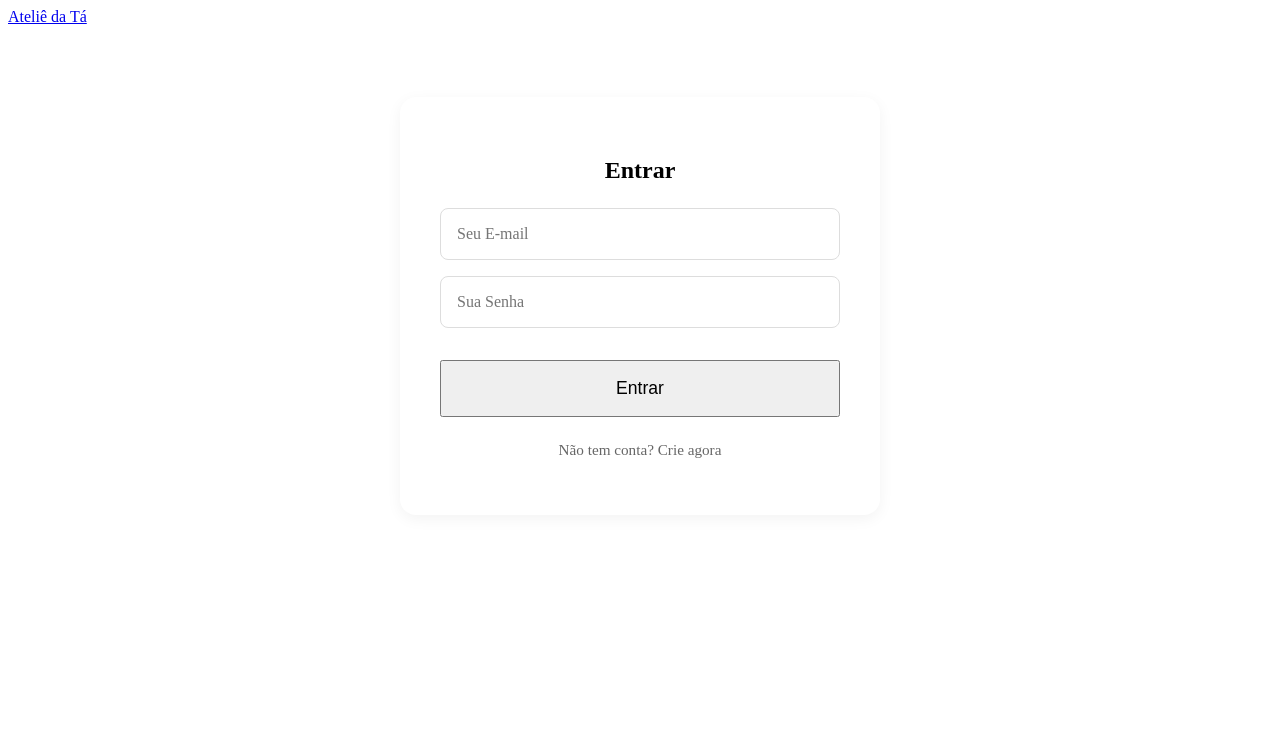
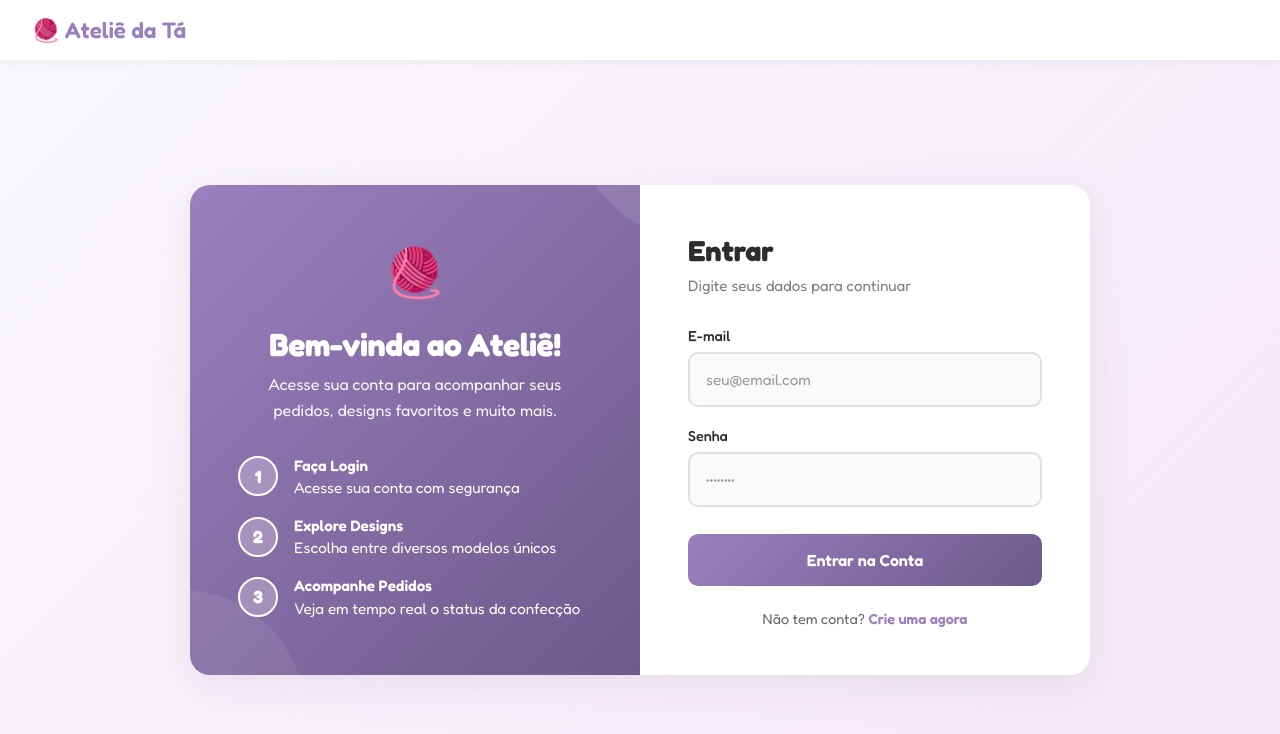
Before and after one commit to wellingtonlcoelho/Ateli-Croch-da-Ta-, a plain HTML site: page login.html in a window 1280 px wide. Drawn offline with Linux system fonts and the light colour scheme.

Commit message:
✨ Redesenhar página de login com design atrativo e paleta de cores do site

```diff
--- a/login.html
+++ b/login.html
@@ -4,30 +4,86 @@
   <meta charset="UTF-8">
   <meta name="viewport" content="width=device-width, initial-scale=1.0">
   <title>Login - Ateliê da Tá</title>
-  <link rel="stylesheet" href="index.css">
-  <link href="https://fonts.googleapis.com/css2?family=Fredoka:wght@400;500;600&display=swap" rel="stylesheet">
+  <link rel="stylesheet" href="auth-styles.css">
+  <link href="https://fonts.googleapis.com/css2?family=Fredoka:wght@400;500;600;700&display=swap" rel="stylesheet">
 </head>
 <body>
   <header>
-    <a href="index.html" class="logo">Ateliê da Tá</a>
+    <a href="index.html" class="logo">🧶 Ateliê da Tá</a>
   </header>
 
-  <main style="display: flex; justify-content: center; align-items: center; min-height: 70vh;">
-    <div style="background: white; padding: 2.5rem; border-radius: 16px; box-shadow: 0 4px 15px rgba(0,0,0,0.05); width: 100%; max-width: 400px; margin: 2rem;">
-      <h2 style="text-align: center; color: var(--text-dark); margin-bottom: 1.5rem;">Entrar</h2>
+  <main>
+    <div class="auth-wrapper">
+      <!-- PAINEL ESQUERDO - VISUAL/INSPIRAÇÃO -->
+      <div class="auth-left">
+        <div class="auth-left-content">
+          <div class="brand">🧶</div>
+          <h1>Bem-vinda ao Ateliê!</h1>
+          <p>Acesse sua conta para acompanhar seus pedidos, designs favoritos e muito mais.</p>
 
-      <form id="login-form" style="display: flex; flex-direction: column; gap: 1rem;">
-        <div id="error-msg" style="color: #d9534f; text-align: center; display: none; background: #fdf2f2; padding: 0.5rem; border-radius: 8px;"></div>
+          <div class="steps">
+            <div class="step">
+              <div class="step-number">1</div>
+              <div class="step-text">
+                <strong>Faça Login</strong>
+                <span>Acesse sua conta com segurança</span>
+              </div>
+            </div>
+            <div class="step">
+              <div class="step-number">2</div>
+              <div class="step-text">
+                <strong>Explore Designs</strong>
+                <span>Escolha entre diversos modelos únicos</span>
+              </div>
+            </div>
+            <div class="step">
+              <div class="step-number">3</div>
+              <div class="step-text">
+                <strong>Acompanhe Pedidos</strong>
+                <span>Veja em tempo real o status da confecção</span>
+              </div>
+            </div>
+          </div>
+        </div>
+      </div>
 
-        <input type="email" id="email" placeholder="Seu E-mail" required style="padding: 1rem; border: 1px solid #ddd; border-radius: 8px; font-family: inherit; font-size: 1rem;">
-        <input type="password" id="senha" placeholder="Sua Senha" required style="padding: 1rem; border: 1px solid #ddd; border-radius: 8px; font-family: inherit; font-size: 1rem;">
+      <!-- PAINEL DIREITO - FORMULÁRIO -->
+      <div class="auth-right">
+        <h2>Entrar</h2>
+        <p class="subtitle">Digite seus dados para continuar</p>
 
-        <button type="submit" class="btn" style="width: 100%; margin-top: 1rem; padding: 1rem; font-size: 1.1rem;">Entrar</button>
-      </form>
+        <form id="login-form" class="auth-form">
+          <div id="error-msg"></div>
 
-      <p style="text-align: center; margin-top: 1.5rem; font-size: 0.95rem; color: #666;">
-        Não tem conta? <a href="cadastro.html" style="color: var(--primary); text-decoration: none; font-weight: 500;">Crie agora</a>
-      </p>
+          <div class="form-group">
+            <label for="email">E-mail</label>
+            <input
+              type="email"
+              id="email"
+              placeholder="seu@email.com"
+              required
+            >
+          </div>
+
+          <div class="form-group">
+            <label for="senha">Senha</label>
+            <input
+              type="password"
+              id="senha"
+              placeholder="••••••••"
+              required
+            >
+          </div>
+
+          <button type="submit" class="auth-btn">Entrar na Conta</button>
+        </form>
+
+        <div class="auth-footer">
+          <p>Não tem conta?
+            <a href="cadastro.html">Crie uma agora</a>
+          </p>
+        </div>
+      </div>
     </div>
   </main>
 
@@ -68,7 +124,7 @@
         errorMsg.innerText = 'Erro de conexão. Tente novamente.';
         errorMsg.style.display = 'block';
       } finally {
-        btn.innerText = 'Entrar';
+        btn.innerText = 'Entrar na Conta';
         btn.disabled = false;
       }
     });
```
